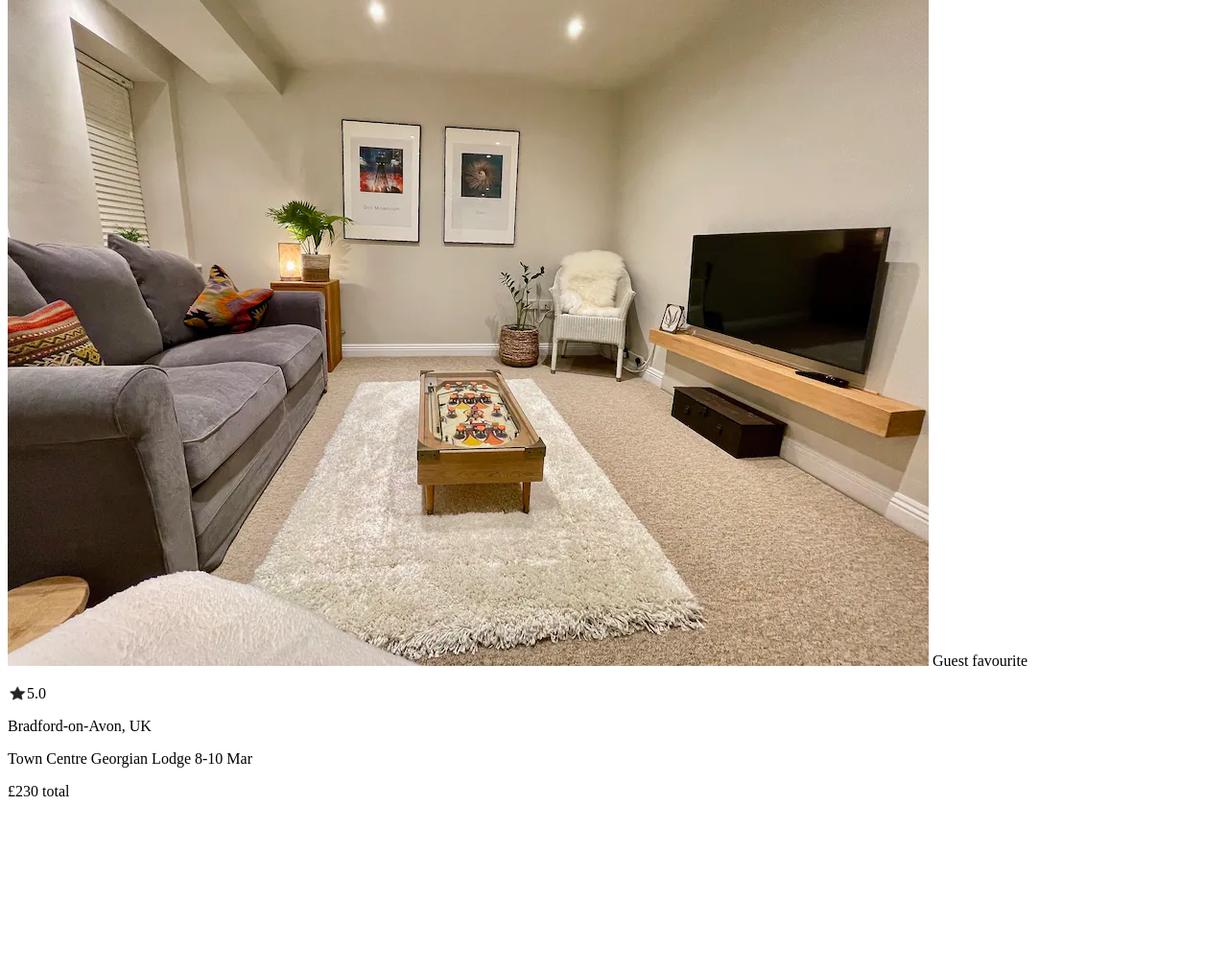
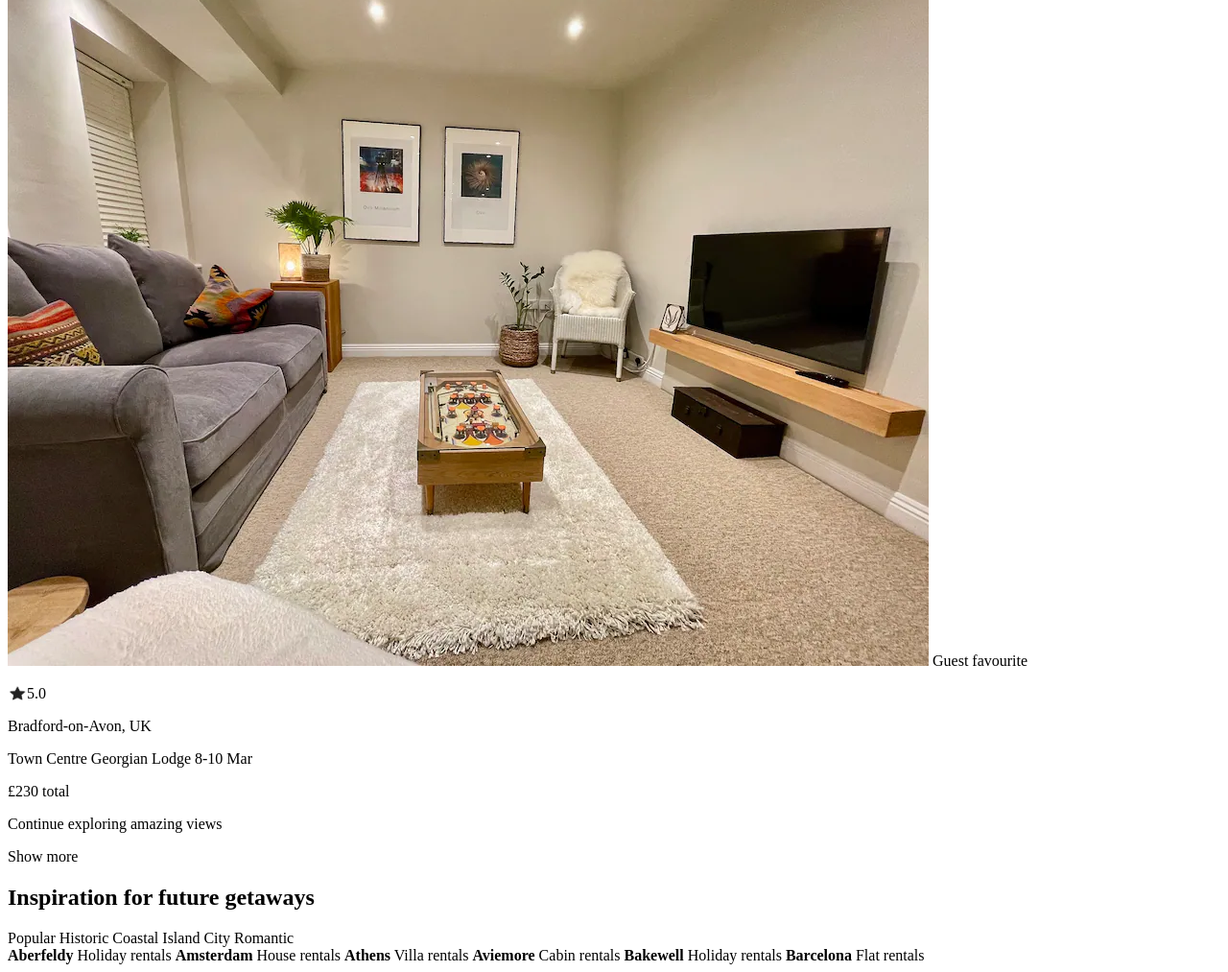
Before and after one commit to Chalky23/Pre-Bootcamp, a plain HTML site: page index.html in a window 1280 px wide. Shown: the part 1999-3012 px from the top of the page at 96% size. Before the commit the page ends 2849 px from the top, so only its background shows below. Drawn offline with Linux system fonts and the light colour scheme.

Commit message:
updated html to reflect suggestions section

```diff
--- a/index.html
+++ b/index.html
@@ -54,5 +54,23 @@
                    <p>£230 total</p>               <!.. price ..>
                 </div>
     </section>
+
+    <section class="suggestions">
+
+        <p> Continue exploring amazing views</p>
+        <div>Show more</div>
+
+        <h2>Inspiration for future getaways</h2>
+        <div>Popular Historic Coastal Island City Romantic</div> <!.. scrollable menu for suggestions ..>
+
+        <div class="location-suggestions">
+            <b>Aberfeldy</b> Holiday rentals
+            <b>Amsterdam</b> House rentals
+            <b>Athens</b> Villa rentals
+            <b>Aviemore</b> Cabin rentals
+            <b>Bakewell</b> Holiday rentals
+            <b>Barcelona</b> Flat rentals
+        </div>
+    </section>
 </body>
 </html>
```
